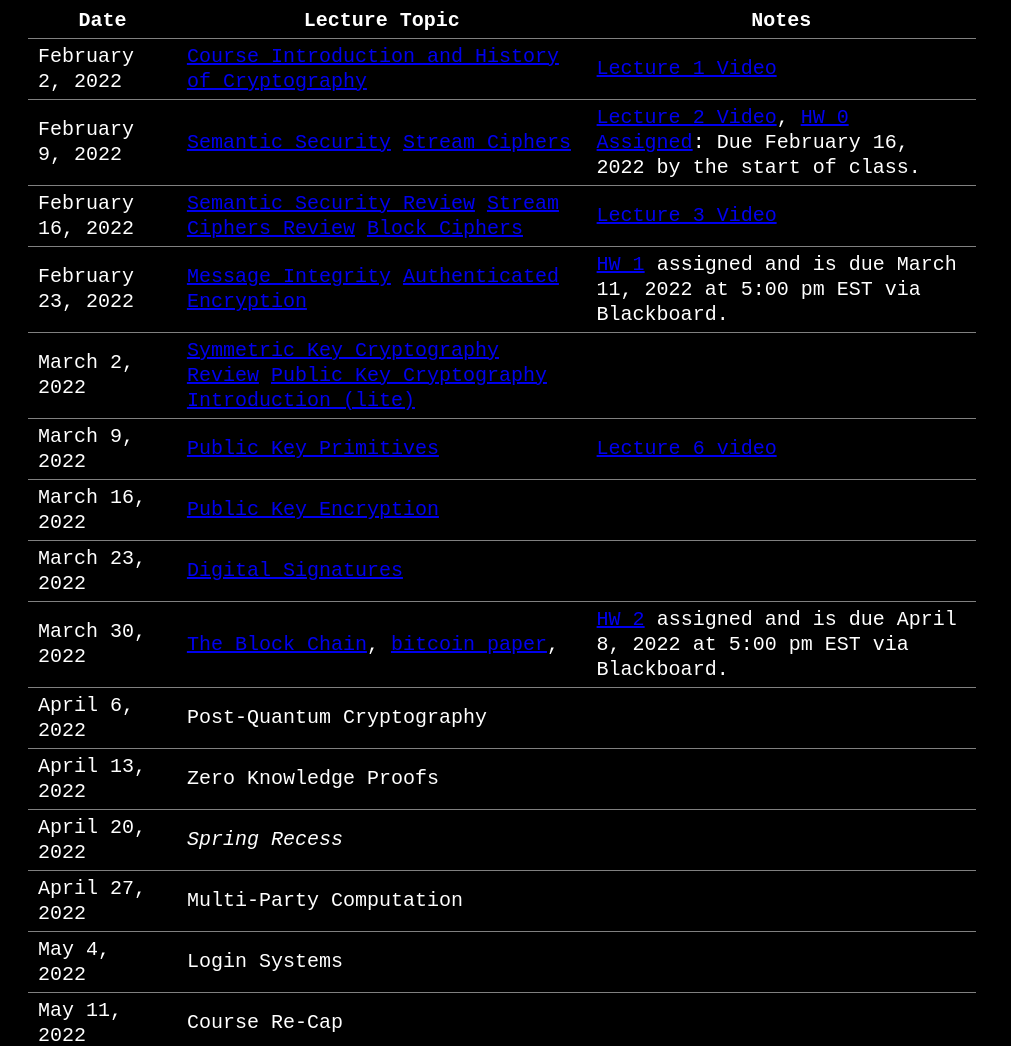
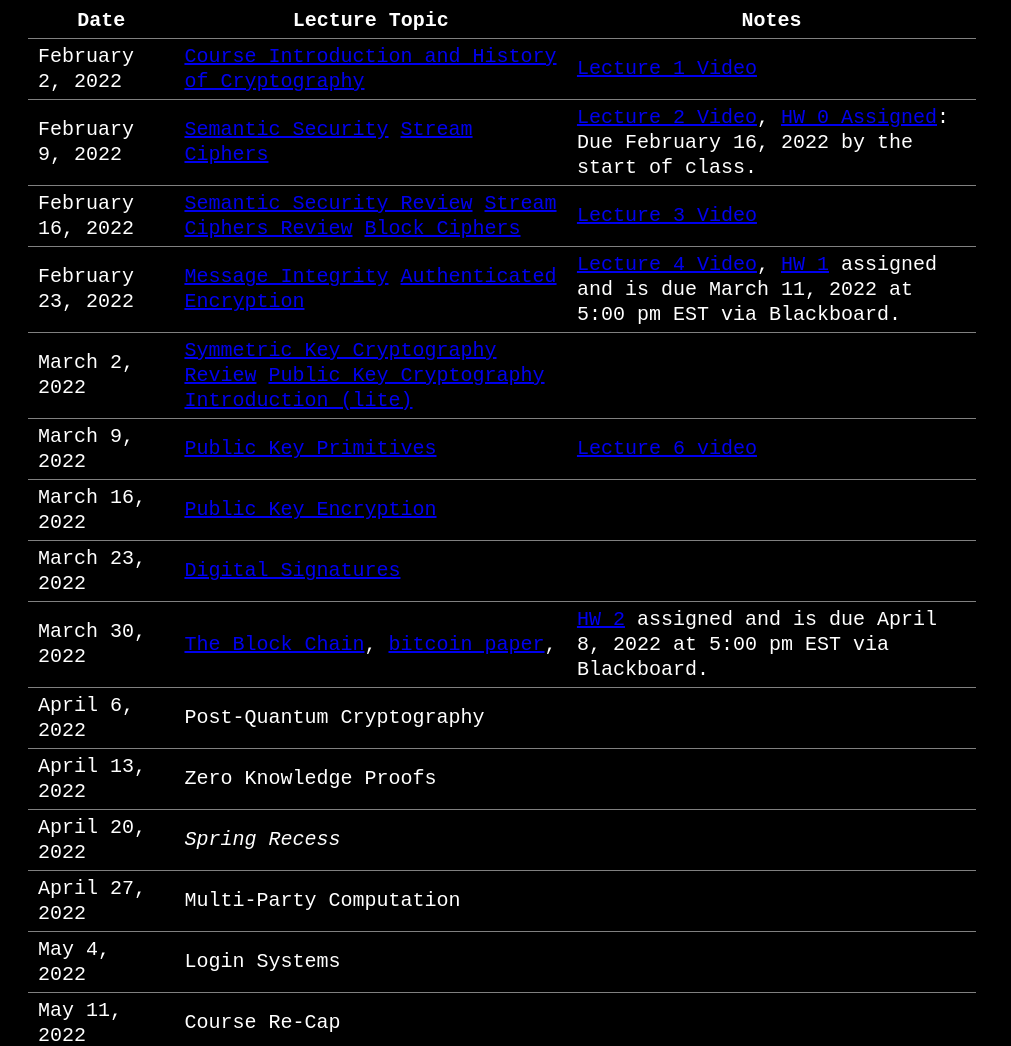
Before and after one commit to rohitmusti/intro-to-crypto, a plain HTML site: page index.html in a window 1280 px wide. Shown: the part 722-1768 px from the top of the page, without its empty margins (0-1011 px from the left). Drawn offline with Linux system fonts and the light colour scheme.

Commit message:
adding lecture 4 video

```diff
--- a/index.html
+++ b/index.html
@@ -135,6 +135,9 @@
             >
           </td>
           <td>
+            <a href="https://www.youtube.com/watch?v=fZGXGj81X0k"
+              >Lecture 4 Video</a
+            >,
             <a
               href="https://rohitmusti.github.io/intro-to-crypto/homeworks/hw1/hw1.pdf"
               >HW 1</a
```
